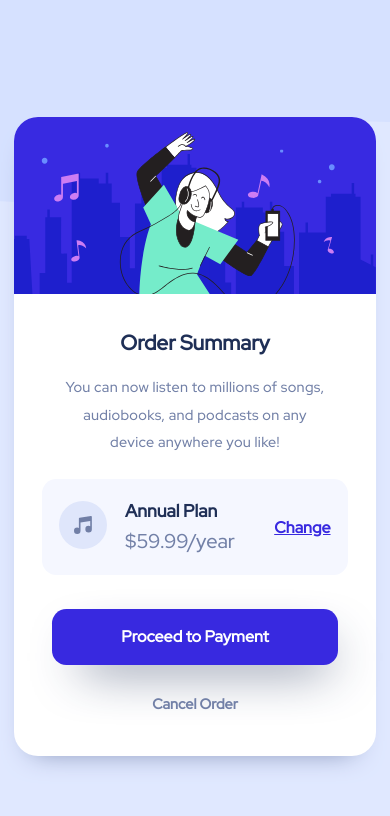
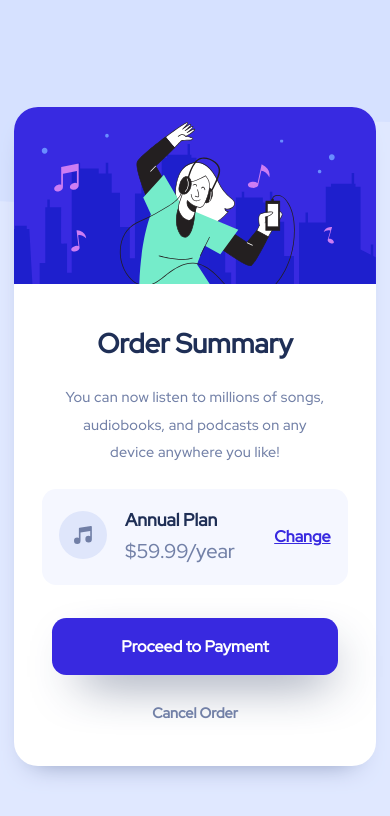
Before and after one commit to CarolinaDangelo/order-summary-card, a plain HTML site: page index.html in a window 390 px wide. Drawn offline with Linux system fonts and the light colour scheme.

Commit message:
Update styles.css

```diff
--- a/styles.css
+++ b/styles.css
@@ -170,7 +170,7 @@ button:hover {
     }
 
     h1 {
-        font-size: 1.3rem;
+        font-size: 1.7rem;
     }
 
     h2 {
```
